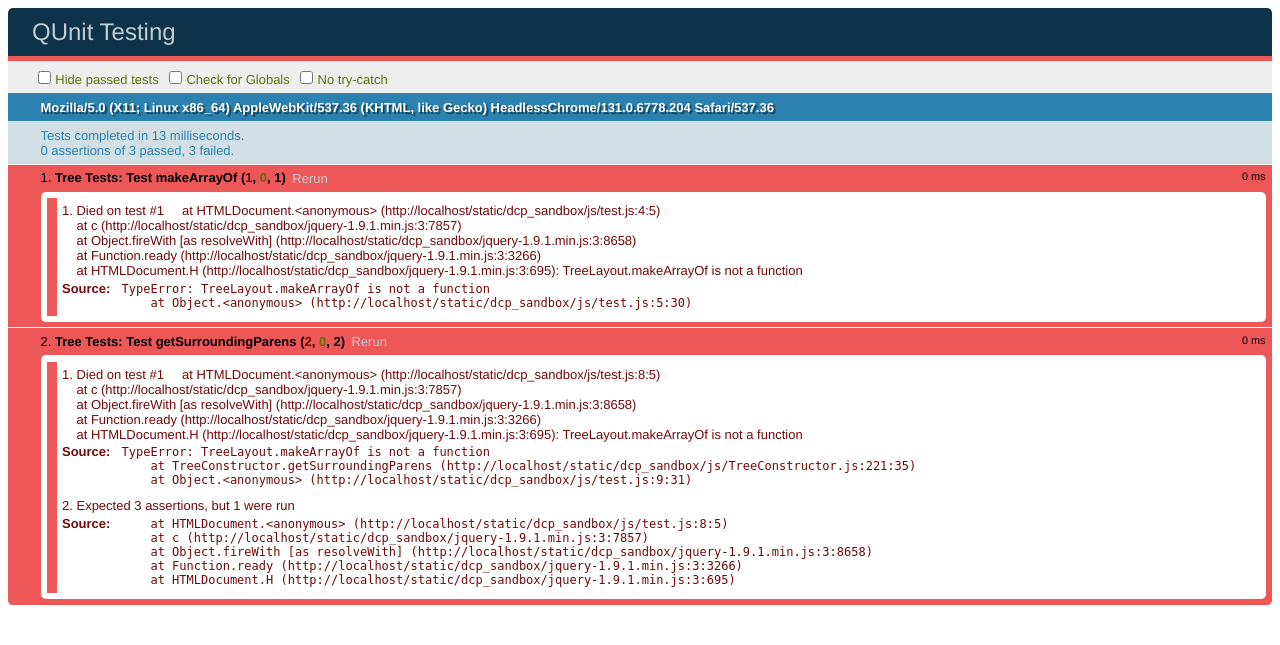
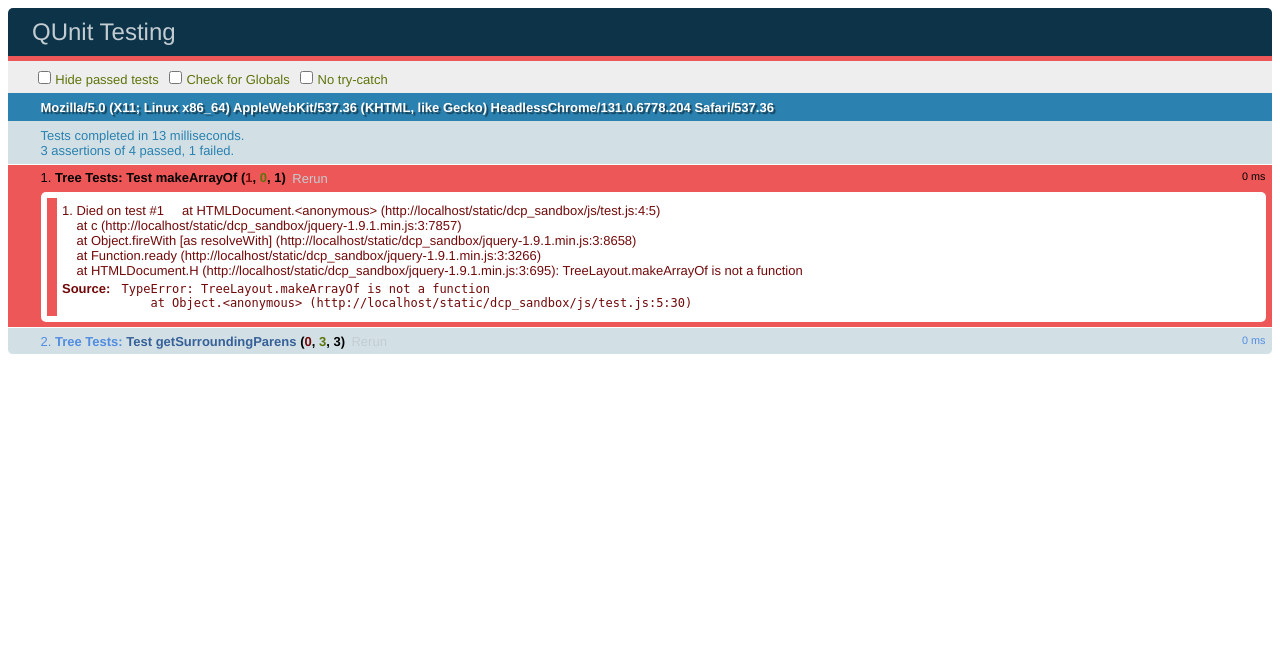
Before and after one commit to SteveDiamond/dcp_site, a Django app: template dcp_sandbox/templates/dcp_sandbox/test.html in a window 1280 px wide. Shown: the top 645 px of the page. Run offline with Django 3.2, Linux system fonts and the light colour scheme; the template is opened without the code that fills it, so the values that code supplies are empty; parts of the project's set-up code (start-up, migrations or seed data) failed here and were passed over.

Commit message:
no more LP

```diff
--- a/dcp_sandbox/static/dcp_sandbox/js/TreeConstants.js
+++ b/dcp_sandbox/static/dcp_sandbox/js/TreeConstants.js
@@ -4,10 +4,10 @@
 function TreeConstants() {
 
 }
-// Minimum separation between boxes.
-TreeConstants.MIN_BOX_SEP = 20;
-// Minimum ratio between the spacing between cousins and the spacing between siblings.
-TreeConstants.COUS_SIB_RATIO = 1.05
+// Minimum separation between siblings.
+TreeConstants.MIN_SIB_SEP = 20;
+// Minimum separation between cousins.
+TreeConstants.MIN_COUS_SEP = 40;
 // Minimum HORIZ_SEP between boxes
 TreeConstants.HORIZ_SEP = 10;
 // Minimum separation of boxes from edges
@@ -36,4 +36,4 @@ TreeConstants.ELLIPSIS = "...";
 TreeConstants.PROMPT = "Click here and type in an expression or inequality.";
 TreeConstants.PROMPT_CONSTANT = 200;
 // Demo objective
-TreeConstants.DEMO = "log(square(z)) - log_sum_exp(2*x*z, -square(y)) + (norm(x,3) + log(y))";
+TreeConstants.DEMO = "log(square(z)) - log_sum_exp(2*x*z, -square(y), z) + (norm(x,3) + log(y))";
--- a/dcp_sandbox/static/dcp_sandbox/js/TreeConstructor.js
+++ b/dcp_sandbox/static/dcp_sandbox/js/TreeConstructor.js
@@ -58,19 +58,9 @@ TreeConstructor.processParseTree = function(root) {
     var centers = [];
     centers[root.tag] = treeWidth/2;
     TreeLayout.getCenters(root, widths, centers);
+    // Draw the new tree
     $(TreeConstants.TREE_DIV).html(''); // Clear old tree
     TreeDisplay.drawTree(TreeConstants.TREE_DIV, root, numNodes, levels, widths, centers, treeWidth);
-
-    // // Returns [P,RNode,RWidth, RSib] where Px = 0, RNodex >= RWidthw + SEPARTION*1
-    // // Sib used for optimization objective.
-    // var relationMatrices = TreeLayout.getRelations(root, numNodes, levels);
-    // var P = relationMatrices[0], RNode = relationMatrices[1],
-    // RWidth = relationMatrices[2], Sib = relationMatrices[3];
-    // // Formats layout problem as LP
-    // var data = TreeLayout.getCenters(P, RNode, RWidth, Sib, widths, numNodes, root, levels);
-    // // Solves LP to get box centers with minimum tree width.
-    // // Then draws tree.
-    // TreeDisplay.getLayout(data, root, numNodes, levels, widths);
 }
 
 /**
@@ -218,7 +208,7 @@ TreeConstructor.loadObjectiveRecursive = function(node, tagToNode) {
 TreeConstructor.getSurroundingParens = function(name) {
     // Stores the index of the matching close paren
     // for each open paren.
-    var parenMatches = TreeLayout.makeArrayOf(-1, name.length);
+    var parenMatches = TreeConstructor.makeArrayOf(-1, name.length);
     // Stack of open parens to be matched
     var parenStack = [];
     var balance = 0;
@@ -237,3 +227,17 @@ TreeConstructor.getSurroundingParens = function(name) {
     }
     return surroundingParens;
 }
+
+
+/**
+ * Utility function for initializing arrays so all cells
+ * hold a given value.
+ * http://stackoverflow.com/questions/1295584/most-efficient-way-to-create-a-zero-filled-javascript-array
+ */
+TreeConstructor.makeArrayOf = function(value, length) {
+    var arr = []; var i = length;
+    while (i--) {
+        arr[i] = value;
+    }
+    return arr;
+}
--- a/dcp_sandbox/static/dcp_sandbox/js/TreeLayout.js
+++ b/dcp_sandbox/static/dcp_sandbox/js/TreeLayout.js
@@ -26,37 +26,29 @@ TreeLayout.getWidths = function(root, widths) {
 
 /**
  * Adds a left and right padding property to each node.
- * Ensures that subtrees can be isolated in a bounding box and cousins
- * are further away then siblings.
+ * Ensures that subtrees can be isolated in a bounding box.
  */
 TreeLayout.getPadding = function(root, widths) {
-    root.childSpacing = 0;
-    root.leftPadding = TreeConstants.MIN_BOX_SEP/2;
-    root.rightPadding = TreeConstants.MIN_BOX_SEP/2;
+    root.leftPadding = TreeConstants.MIN_SIB_SEP/2;
+    root.rightPadding = TreeConstants.MIN_SIB_SEP/2;
     if (!root.children) return;
     // Recurse on children.
     for (var i = 0; i < root.children.length; i++) {
          TreeLayout.getPadding(root.children[i], widths);
      }
-    // Set child spacing
-    var spacing = [];
-    for (var i = 1; i < root.children.length; i++) {
-        spacing.push(root.children[i-1].rightPadding + root.children[i].leftPadding);
-    };
-    root.childSpacing = Math.max.apply(null, spacing);
     // Ensure cousins are further than siblings.
-    var minCousinDist = TreeConstants.COUS_SIB_RATIO*root.childSpacing;
     var firstChild = root.children[0];
     var leftPadding = firstChild.leftPadding;
     if (firstChild.left) {
-        leftPadding = Math.max(leftPadding, minCousinDist);
+        leftPadding = Math.max(leftPadding, TreeConstants.MIN_COUS_SEP/2);
     }
     var lastChild = root.children[root.children.length-1];
     var rightPadding = lastChild.rightPadding;
     if (lastChild.right) {
-        rightPadding = Math.max(rightPadding, minCousinDist);
+        rightPadding = Math.max(rightPadding, TreeConstants.MIN_COUS_SEP/2);
     }
     // Set root left and right padding.
+    // TODO not correct because of uniform child spacing.
     var totalWidth = widths[firstChild.tag];
     for (var i = 1; i < root.children.length; i++) {
         totalWidth += root.children[i-1].rightPadding;
@@ -87,7 +79,9 @@ TreeLayout.getCenters = function(root, widths, centers) {
     // Right edge of the rightmost child visited so far.
     var rightEdge = widths[root.children[0].tag];
     for (var i=1; i < root.children.length; i++) {
-        offsets[i] = rightEdge + root.childSpacing + widths[root.children[i].tag]/2;
+        rightEdge += root.children[i-1].rightPadding;
+        rightEdge += root.children[i].leftPadding;
+        offsets[i] = rightEdge + widths[root.children[i].tag]/2;
         rightEdge = offsets[i] + widths[root.children[i].tag]/2;
     }
     var rightShift = centers[root.tag] - rightEdge/2;
@@ -126,221 +120,3 @@ String.prototype.height = function(font) {
 
   return h;
 }
-
-// /**
-//  * Returns [P,RNode,RWidth] where Px = 0, RNodex >= RWidthw + HORIZ_SEP*1.
-//  * P ensures symmetry of children and parent nodes.
-//  * RNode and RWidth ensure that boxes do not overlap.
-//  */
-// TreeLayout.getRelations = function(root, numNodes, levels) {
-//     // Create P
-//     var P = [];
-//     TreeLayout.generateP(root, numNodes, P);
-//     var RNode = [], RWidth = [];
-//     TreeLayout.generateR(levels, numNodes, RNode, RWidth);
-//     var Sib = [];
-//     TreeLayout.generateSib(root, numNodes, Sib);
-//     return [P,RNode,RWidth,Sib];
-// }
-
-// /**
-//  * Sets rows of P so that for center children, child.tag = 1, parent.tag = -1
-//  * and for paired children, child1.tag = 1/2, child2.tag = 1/2, parent.tag = -1.
-//  */
-// TreeLayout.generateP = function(root, numNodes, P) {
-//     if(!root.children) return;
-//     var length = root.children.length;
-//     for (var i=0; i < length/2; i++) {
-//       if (true || i == length-1-i) {
-//         var arr = TreeLayout.makeArrayOf(0, numNodes);
-//         arr[root.tag] = -1;
-//         // Works for paired and unpaired.
-//         var child1 = root.children[i];
-//         var child2 = root.children[length-1-i];
-//         arr[child1.tag] += 1/2;
-//         arr[child2.tag] += 1/2;
-//         P.push(arr);
-//       }
-//     }
-
-//     // Recurse on children
-//     for (var i=0; i < length; i++) {
-//         TreeLayout.generateP(root.children[i], numNodes, P);
-//     }
-// }
-
-// /**
-//  * Sets rows of RNode so that if on level l, node i.tag = -1 and node i+1.tag = 1.
-//  * Similarly sets rows of RWidth so that node i.tag = node i+1.tag = 1/2.
-//  * Thus each node has a relation with its neighbor to the right.
-//  */
-// TreeLayout.generateR = function(levels, numNodes, RNode, RWidth) {
-//     for (var level=0; level < levels.length; level++) {
-//         var nodes = levels[level];
-//         for (var i=0; i < nodes.length-1; i++) {
-//             var arr = TreeLayout.makeArrayOf(0, numNodes);
-//             arr[nodes[i].tag] = -1;
-//             arr[nodes[i+1].tag] = 1;
-//             RNode.push(arr);
-//             var arr = TreeLayout.makeArrayOf(0, numNodes);
-//             arr[nodes[i].tag] = 1/2;
-//             arr[nodes[i+1].tag] = 1/2;
-//             RWidth.push(arr);
-//         }
-//     }
-// }
-
-// /**
-//  * Sets rows of Sib so that child i.tag = -1, child i+1.tag = 1.
-//  * Like RNode but only for siblings.
-//  */
-// TreeLayout.generateSib = function(root, numNodes, Sib) {
-//     if(!root.children) return;
-//     for (var i=0; i < root.children.length - 1; i++) {
-//         var arr = TreeLayout.makeArrayOf(0, numNodes);
-//         arr[root.children[i].tag] = -1;
-//         arr[root.children[i+1].tag] = 1;
-//         Sib.push(arr);
-//     }
-//     // Recurse on children
-//     for (var i=0; i < root.children.length; i++) {
-//         TreeLayout.generateSib(root.children[i], numNodes, Sib);
-//     }
-// }
-
-// /**
-//  * Solves the following LP to get box centers while minimizing tree width:
-//  * minimize max + 1*Sib*centers
-//  * subject to:
-//  *  centers + 0.5*widths <= max*1 - EDGE_SEP
-//  *  centers - 0.5*widths >= EDGE_SEP
-//  *  RNode*centers >= RWidth*widths + HORIZ_SEP*1
-//  *  P*centers = 0
-//  */
-// TreeLayout.getCenters = function(P, RNode, RWidth, Sib, widths, numNodes, root, levels) {
-//     // x = [centers; max]
-//     // Put into form: minimize c*x subject to A*x <= b, C*x = d.
-//     // Inequality constraints
-//     var b = numeric.dot(RWidth, widths);
-//     b = numeric.add(b, TreeLayout.makeArrayOf(TreeConstants.HORIZ_SEP, b.length));
-//     b = numeric.neg(b);
-//     // Combine inequality constraints
-//     for (var j=0; j < 2; j++) {
-//         for (var i=0; i < widths.length; i++) {
-//             b.push(-0.5*widths[i] - TreeConstants.EDGE_SEP);
-//         }
-//     }
-//     var A = RNode;
-//     // Add space for max
-//     for (var i=0; i < A.length; i++) {
-//         A[i].push(0);
-//     }
-//     A = numeric.neg(A);
-//     // Combine inequality constraints
-//     // center - 1/2 width >= 0
-//     var I = numeric.identity(numNodes + 1);
-//     I.pop();
-//     I = numeric.neg(I);
-//     for (var i=0; i < I.length; i++) {
-//         A.push(I[i]);
-//     }
-//     // center + 1/2 width <= max
-//     I = numeric.identity(numNodes + 1);
-//     I.pop();
-//     for (var i=0; i < I.length; i++) {
-//         I[i][numNodes] = -1;
-//         A.push(I[i]);
-//     }
-//     // Equality constraints
-//     var C = P;
-//     // Add space for max
-//     for (var i=0; i < C.length; i++) {
-//         C[i].push(0);
-//     }
-//     var d = TreeLayout.makeArrayOf(0, C.length);
-
-//     // Optimization objective
-//     // Add space for max
-//     for (var i=0; i < Sib.length; i++) {
-//         Sib[i].push(0);
-//     }
-//     // Combine optimization objectives
-//     var tmp = TreeLayout.makeArrayOf(0, numNodes+1);
-//     tmp[numNodes] = 1;
-//     Sib.push(tmp);
-//     var ones = TreeLayout.makeArrayOf(1, Sib.length);
-//     var c = numeric.dot(ones, Sib);
-
-//     return {'c':c, 'A':A, 'b':b, 'C':C, 'd':d, 'rowMajor':true};
-// }
-
-// /**
-//  * Utility function for initializing arrays so all cells
-//  * hold a given value.
-//  * http://stackoverflow.com/questions/1295584/most-efficient-way-to-create-a-zero-filled-javascript-array
-//  */
-// TreeLayout.makeArrayOf = function(value, length) {
-//     var arr = []; var i = length;
-//     while (i--) {
-//         arr[i] = value;
-//     }
-//     return arr;
-// }
-
-// /**
-//  * Get the spacing between the children of each node (i.e. siblings).
-//  * Returns the width of the bounding box containing the root and all it's descendents.
-//  */
-// TreeLayout.getSiblingSpacing = function(root, widths, siblingSpacing) {
-//     if (!root.children) {
-//         siblingSpacing[root.tag] = 0;
-//         return widths[root.tag];
-//     }
-//     // Find the distance between the edge of each node and the edge of it's
-//     // children's bounding box.
-//     var padding = [];
-//     var boundingBoxes = [];
-//     for (var i=0; i < root.children.length; i++) {
-//         var sibling = root.children[i];
-//         var bbWidth = TreeLayout.getSiblingSpacing(sibling, widths, siblingSpacing);
-//         boundingBoxes.push(bbWidth);
-//         padding.push(Math.max(0, (bbWidth - widths[sibling.tag])/2));
-//     }
-//     // Convert padding to spacing and get spacing needed for cousins to be
-//     // more distant than siblings.
-//     var cousinShortfall = [];
-//     var spacing = [TreeConstants.MIN_BOX_SEP];
-//     for (var i=1; i < root.children.length; i++) {
-//         spacing.push(padding[i] + padding[i-1]);
-//         cousinShortfall.push(
-//             TreeLayout.getCousinShortfall(root, i, widths, boundingBoxes, siblingSpacing)
-//         );
-//     }
-//     // Sibling space is largest gap between siblings when all the bounding
-//     // boxes are concatenated.
-//     siblingSpacing[root.tag] = Math.max.apply(null, spacing.concat(cousinShortfall));
-//     // Bounding box width is the max of the node width and
-//     // the combined bounding boxes and additional spacing of its children.
-//     var childBBWidth = boundingBoxes[0];
-//     for (var i=1; i < root.children.length; i++) {
-//         childBBWidth += siblingSpacing[root.tag] - spacing[i];
-//         childBBWidth += boundingBoxes[i];
-//     }
-//     return Math.max(widths[root.tag], childBBWidth);
-// }
-
-// /**
-//  * Gets the spacing needed to make cousins sufficiently distant.
-//  */
-// TreeLayout.getCousinShortfall = function(root, childIndex, widths, boundingBoxes, siblingSpacing) {
-//     var leftSib = root.children[childIndex-1];
-//     var rightSib = root.children[childIndex];
-//     if (!leftSib.children || !rightSib.children) return 0;
-//     var cousinMin = TreeConstants.COUS_SIB_RATIO*Math.max(siblingSpacing[leftSib.tag],
-//                                                           siblingSpacing[rightSib.tag]);
-//     // Distance between cousins if parents' bounding boxes touched
-//     // plus the distance between the parents.
-//     var leftCousinDist = (widths[leftSib.tag]-boundingBoxes[i-1])/2;
-//     var rightCousinDist = (widths[rightSib.tag]-boundingBoxes[i])/2;
-//     return cousinMin - leftCousinDist - rightCousinDist;
-// }
--- a/dcp_sandbox/static/dcp_sandbox/js/sandbox.js
+++ b/dcp_sandbox/static/dcp_sandbox/js/sandbox.js
@@ -2,7 +2,7 @@
  * Sandbox Module
  * Handles control flow for interacting with the parse tree.
  */
-(function($, numeric) {
+(function($) {
     $().ready(function(){
         var promptTree = {
                          name: TreeConstants.PROMPT,
@@ -10,4 +10,4 @@
                         };
         TreeConstructor.processParseTree(promptTree);
     });
-}(jQuery, numeric));
+}(jQuery));
--- a/dcp_sandbox/templates/dcp_sandbox/index.html
+++ b/dcp_sandbox/templates/dcp_sandbox/index.html
@@ -10,8 +10,6 @@
 
   <!-- D3.js -->
   <script type="text/javascript" src="{% static "dcp_sandbox/d3.v3/d3.v3.min.js" %}"></script>
-  <!-- Numeric Javascript -->
-  <script type="text/javascript" src="{% static "dcp_sandbox/numeric-1.2.6.min.js" %}"></script>
 
   <!-- sandbox specific -->
   <link href="{% static "dcp_sandbox/css/sandbox.css" %}" rel="stylesheet">
```
Also changed, not shown: dcp_sandbox/views.py (+0 -32 lines).
